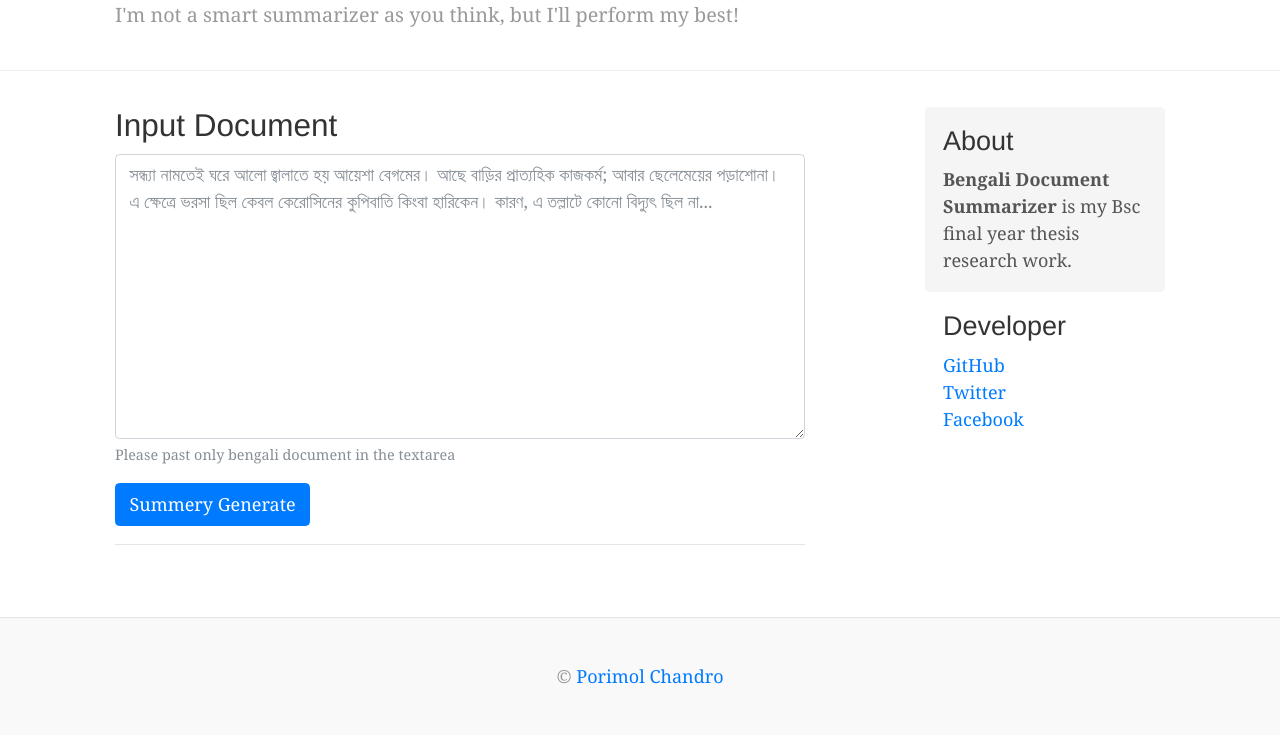
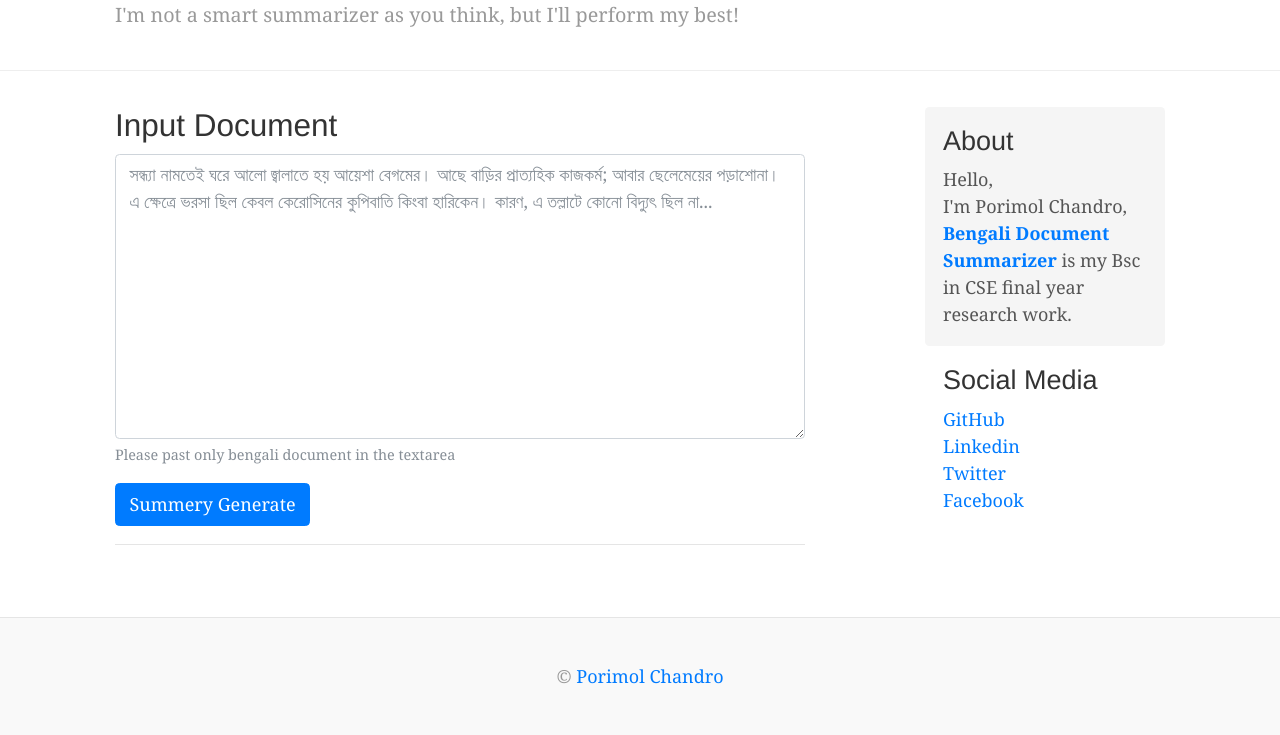
Before and after one commit to porimol/bengali-document-summarizer, a Flask app: page / in a window 1280 px wide. Shown: the part 193-928 px from the top of the page. Run offline with Flask 2, Linux system fonts and the light colour scheme; some libraries are stand-ins or nearby versions.

Commit message:
side info updated

```diff
--- a/src/templates/sidebar.html
+++ b/src/templates/sidebar.html
@@ -1,14 +1,16 @@
 <aside class="col-sm-3 ml-sm-auto blog-sidebar">
   <div class="sidebar-module sidebar-module-inset">
     <h4>About</h4>
-    <p>
-        <b>Bengali Document Summarizer</b> is my Bsc final year thesis research work.
+    <p>Hello,<br/>
+      I'm Porimol Chandro,
+        <a href=""><b>Bengali Document Summarizer</b></a> is my Bsc in CSE final year research work.
     </p>
   </div>
   <div class="sidebar-module">
-    <h4>Developer</h4>
+    <h4>Social Media</h4>
     <ol class="list-unstyled">
       <li><a href="https://github.com/porimol/" target="_blank">GitHub</a></li>
+      <li><a href="https://www.linkedin.com/in/porimol-chandro/" target="_blank">Linkedin</a></li>
       <li><a href="http://twitter.com/porimolchandro" target="_blank">Twitter</a></li>
       <li><a href="https://facebook.com/porimol.chandro" target="_blank">Facebook</a></li>
     </ol>
```
